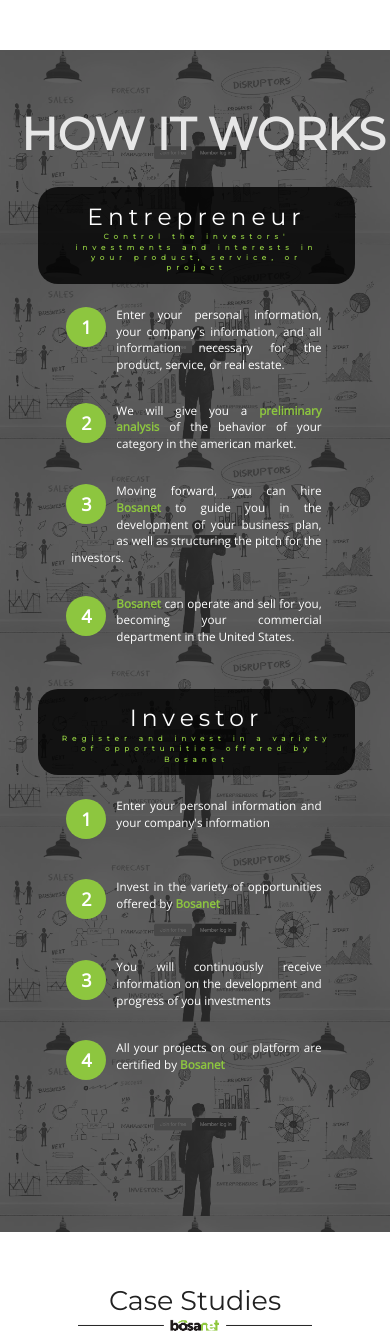
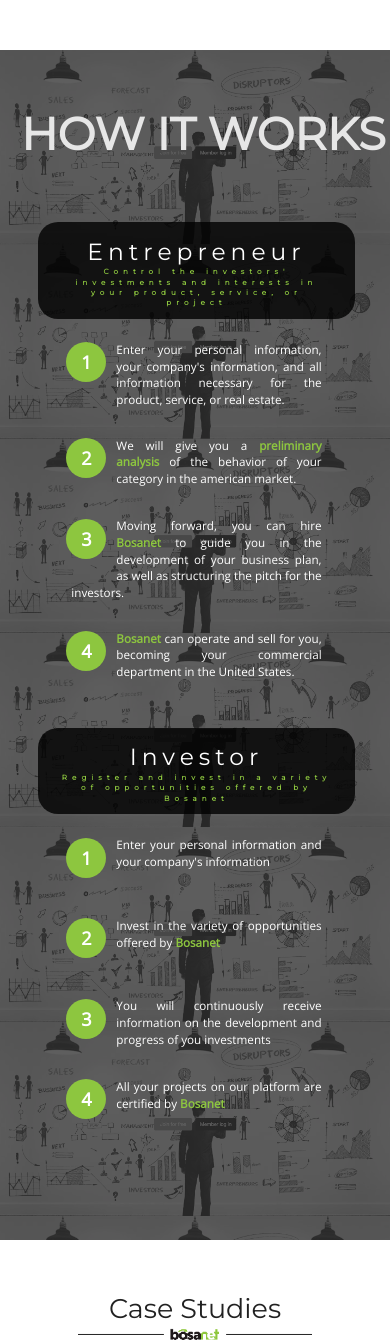
Before and after one commit to irborrero/bosanet, a PHP site: page /index.php in a window 390 px wide. Shown: the part 3239-4582 px from the top of the page. Run offline with PHP 8.4, Linux system fonts and the light colour scheme.

Commit message:
fixed responsiveness how it works

```diff
--- a/css/style.css
+++ b/css/style.css
@@ -3199,13 +3199,16 @@
 	}
 
 	#how_it_works {
-		height: 140vh;
+		height: 141vh;
 	}
 
 	#how_it_works > br {
 		display: none;
 	}
 
+	.item-how_it_works-check {
+		margin-top: 40px;
+	}
 	.item-how_it_works-check > h1 {
 		font-size: 1.3em;
 	}
```
